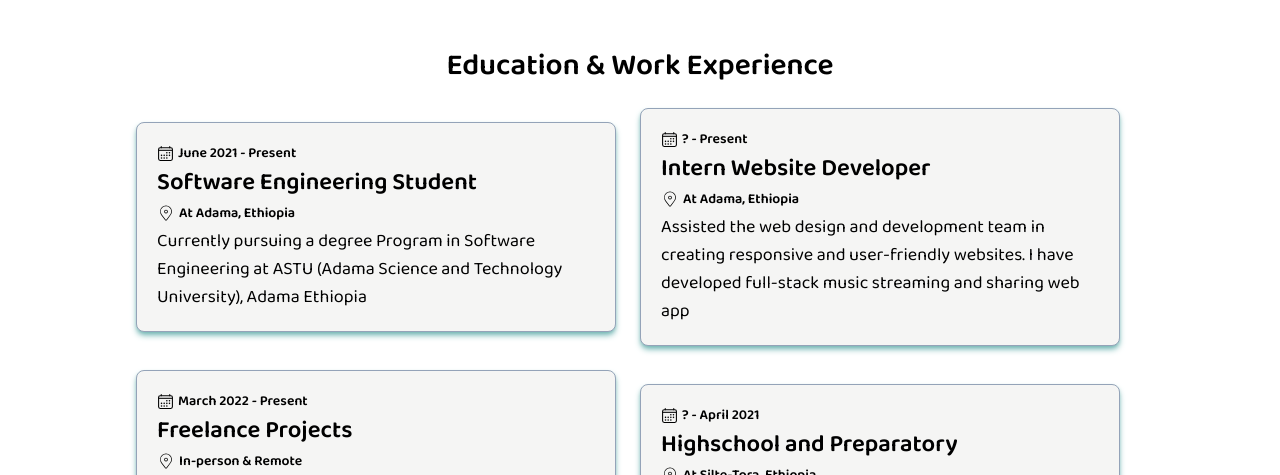
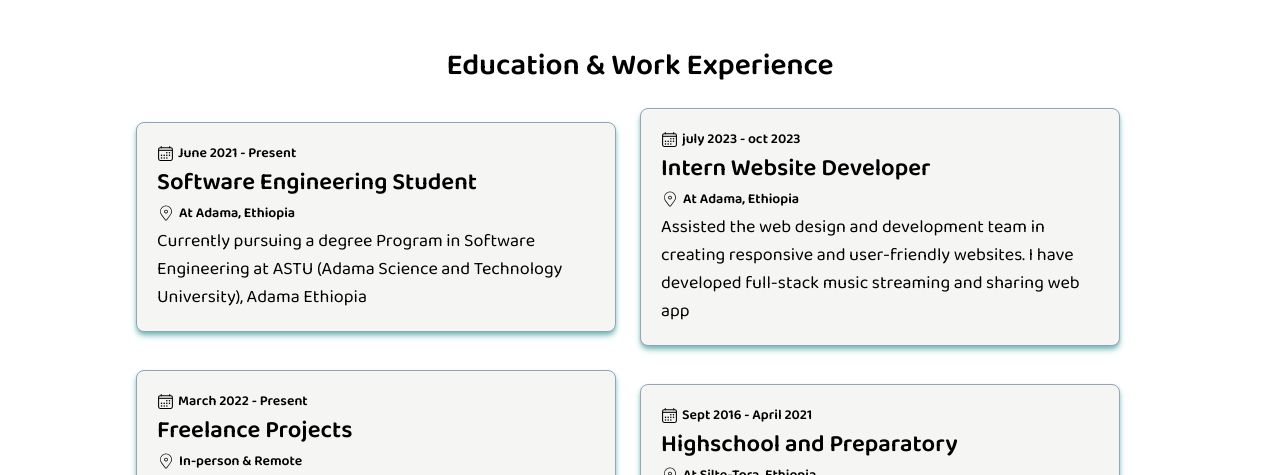
Before and after one commit to sallah26/portifolio, a React (Create React App) app: page / in a window 1280 px wide. Shown: the part 1880-2355 px from the top of the page. Built offline with nearby package versions, Linux system fonts and the light colour scheme.

Commit message:
images of products are changed

```diff
--- a/src/components/Achievements.jsx
+++ b/src/components/Achievements.jsx
@@ -85,7 +85,7 @@ const ProductsData2 = [
                 <div className='flex flex-col p-2 text-md font-semibold'>
                   <div className="mainbtn flex justify-center">
                     <a href={product.link}>
-                      <Button name="Preview Product"/>
+                      <Button name="view website"/>
                     </a>
                   </div>
                   {/* <button className='mainbtn text-blue-700 text-md'></button> */}
--- a/src/components/Education.jsx
+++ b/src/components/Education.jsx
@@ -15,7 +15,7 @@ const Education = () => {
             id: 1,
             title: "Intern Website Developer",
             description: "Assisted the web design and development team in creating responsive and user-friendly websites. I have developed full-stack music streaming and sharing web app",
-            time: "? - Present",
+            time: "july 2023 - oct 2023",
             place: "At Adama, Ethiopia",
         },
         {
@@ -29,7 +29,7 @@ const Education = () => {
             id: 0,
             title: "Highschool and Preparatory",
             description: "Attended both my Secondary and Preparatory School in Tora Secondary School at, Silte-Tora Ethiopia.",
-            time: "? - April 2021",
+            time: "Sept 2016 - April 2021",
             place: "At Silte-Tora, Ethiopia",
         },
     ]
```
